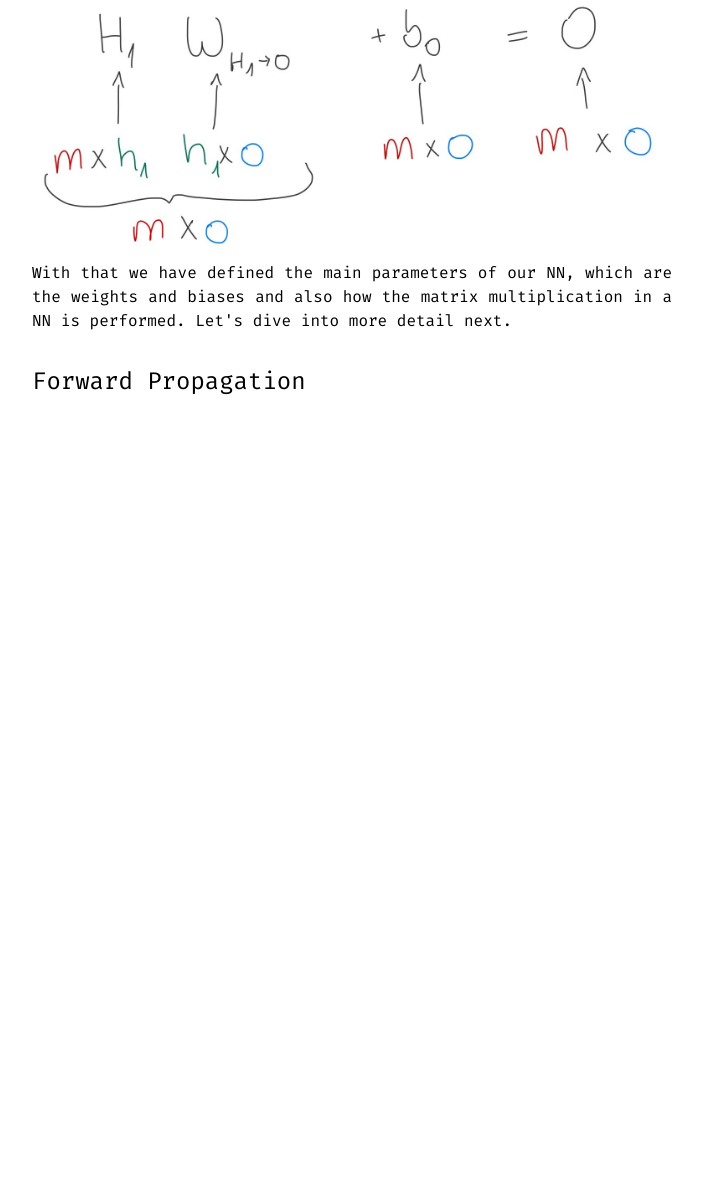
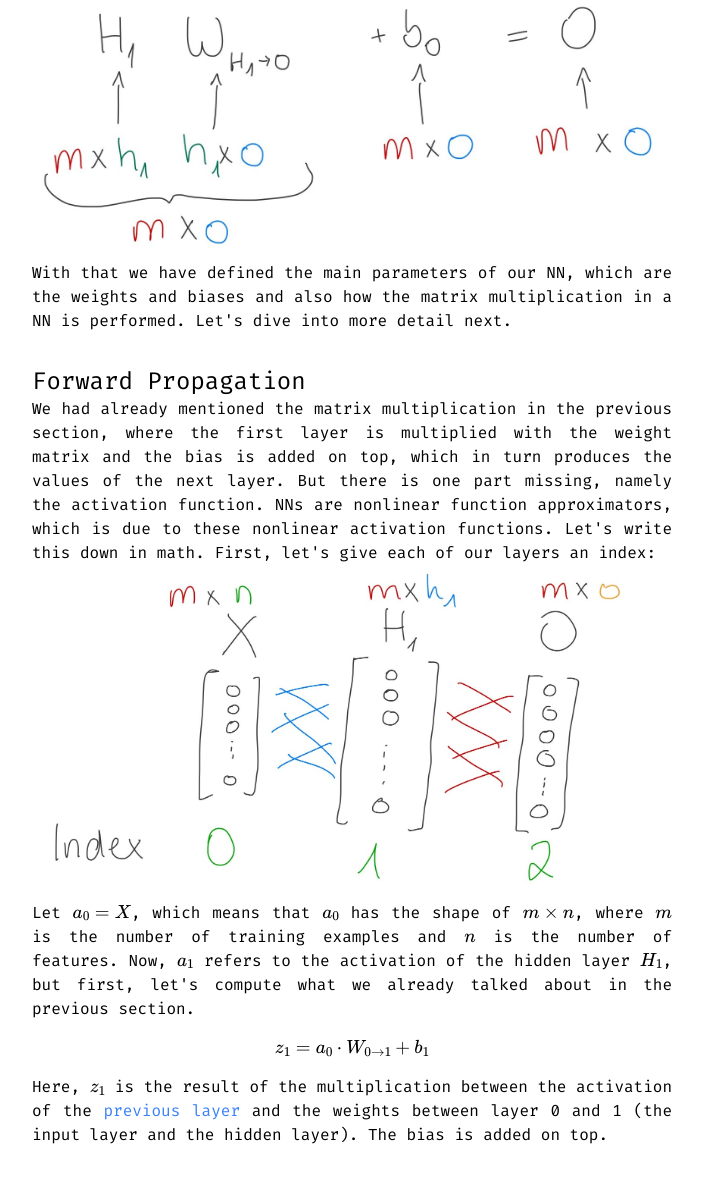
Before and after one commit to Artur-Galstyan/arturgalstyan.dev, a Flask app: page /blog/neural_network_in_numpy in a window 1280 px wide. Shown: the part 2871-4066 px from the top of the page, without its empty margins (288-991 px from the left). Before the commit the page ends 3266 px from the top, so only its background shows below. Run offline with Flask 2, Linux system fonts and the light colour scheme; some web fonts are replaced.

Commit message:
added tooltips

```diff
--- a/blog/templates/blog/neural_network_in_numpy.html
+++ b/blog/templates/blog/neural_network_in_numpy.html
@@ -11,9 +11,7 @@
 <script src="https://polyfill.io/v3/polyfill.min.js?features=es6"></script>
 <script id="MathJax-script" async src="https://cdn.jsdelivr.net/npm/mathjax@3/es5/tex-mml-chtml.js"></script>
 <script defer>
-    $(document).ready(function () {
 
-    });
     $(window).on("load", function () {
         setTimeout(() => {
             $('#spinner').fadeOut(duration = 500)
@@ -123,6 +121,31 @@
         <h1>
             Forward Propagation
         </h1>
+        We had already mentioned the matrix multiplication in the previous section, where the first layer is multiplied
+        with the weight matrix and the bias is added on top, which in turn produces the values of the next layer. But
+        there is one part missing, namely the activation function. NNs are nonlinear function approximators, which is
+        due to these nonlinear activation functions. Let's write this down in math. First, let's give each of our layers
+        an index:
+        <img src="{{ url_for('static', filename='images/blog_posts/neural_network_in_numpy/nn_index.jpg') }}"
+            alt="Neural Network Layer Indices" />
+
+        Let $a_0 = X$, which means that $a_0$ has the shape of $m \times n$, where $m$ is the number of training
+        examples and $n$ is the number of features. Now, $a_1$ refers to the activation of the hidden layer $H_1$, but
+        first, let's compute what we already talked about in the previous section.
+
+        $$
+        z_1 = a_0 \cdot W_{0 \rightarrow 1} + b_{1}
+        $$
+
+        Here, $z_1$ is the result of the multiplication between the activation of the
+        <span class='tooltip' data-tippy-content="Which is the <b>input</b> layer, but note that $a_0 = X$">previous
+            layer</span>
+        and the weights between layer 0 and 1 (the input layer and the hidden layer). The bias is added on top.
+
+
+
+
+
     </div>
 
 </div>
--- a/index/templates/index/index.html
+++ b/index/templates/index/index.html
@@ -44,7 +44,10 @@
     <h3 class="main text-2xl md:text-3xl invisible">
         Fullstack Developer
     </h3>
-    <h4 class="main text-xl md:text-lg invisible">
+    <h4 class="main text-xl md:text-2xl invisible">
+        IT-Consultant
+    </h4>
+    <h4 class="main text-lg md:text-lg invisible">
         Cloud Engineer
     </h4>
     <h5 class="main text-sm invisible">
--- a/static/css/output.css
+++ b/static/css/output.css
@@ -594,16 +594,17 @@ h1{
   line-height: 2rem;
 }
 
+.tooltip{
+  --tw-text-opacity: 1;
+  color: rgb(59 130 246 / var(--tw-text-opacity));
+}
+
 .invisible{
   visibility: hidden;
 }
 
 .static{
   position: static;
-}
-
-.fixed{
-  position: fixed;
 }
 
 .absolute{
--- a/static/src/css/input.css
+++ b/static/src/css/input.css
@@ -33,4 +33,10 @@
     h1 {
         @apply mt-8 text-2xl text-left;
     }
+
+    .tooltip {
+        @apply text-blue-500;
+    }
+
+
 }
--- a/templates/base_template.html
+++ b/templates/base_template.html
@@ -11,6 +11,30 @@
     <title>Artur Galstyan</title>
     {% block header %}
     {% endblock %}
+
+    <script defer>
+        $(document).ready(function () {
+
+
+            $('.tooltip').on('shown.bs.tooltip', function () {
+                MathJax.Hub.Queue(["Typeset", MathJax.Hub]);
+            })
+
+
+            let allTooltips = $('.tooltip')
+
+            allTooltips.each(function (index) {
+                let item = $(this).get()
+                tippy(item,
+                    {
+                        content: item.innerHTML,
+                        allowHTML: true
+                    });
+            })
+
+
+        })
+    </script>
 </head>
 
 <body>
@@ -21,6 +45,8 @@
 
     <script type="module" src="https://unpkg.com/ionicons@5.5.2/dist/ionicons/ionicons.esm.js"></script>
     <script nomodule src="https://unpkg.com/ionicons@5.5.2/dist/ionicons/ionicons.js"></script>
+    <script src="https://unpkg.com/@popperjs/core@2"></script>
+    <script src="https://unpkg.com/tippy.js@6"></script>
 </body>
 
 </html>
--- a/templates/spinner.html
+++ b/templates/spinner.html
@@ -1,5 +1,5 @@
-<div id="spinner" class="fixed z-50 w-full h-full bg-white">
-    <div class="absolute top-[35%] left-[47.5%] ">
+<div id="spinner" class="absolute flex top-0 left-0 z-50 w-full h-full bg-white">
+    <div class="m-auto">
         <img src="{{ url_for('static', filename='svg/spinner.svg') }}" alt="Spinner SVG">
     </div>
 </div>
```
Also changed, not shown: other parts of static/css/output.css (+14 -69 lines), package-lock.json, static/images/blog_posts/neural_network_in_numpy/nn_index.jpg (added).
